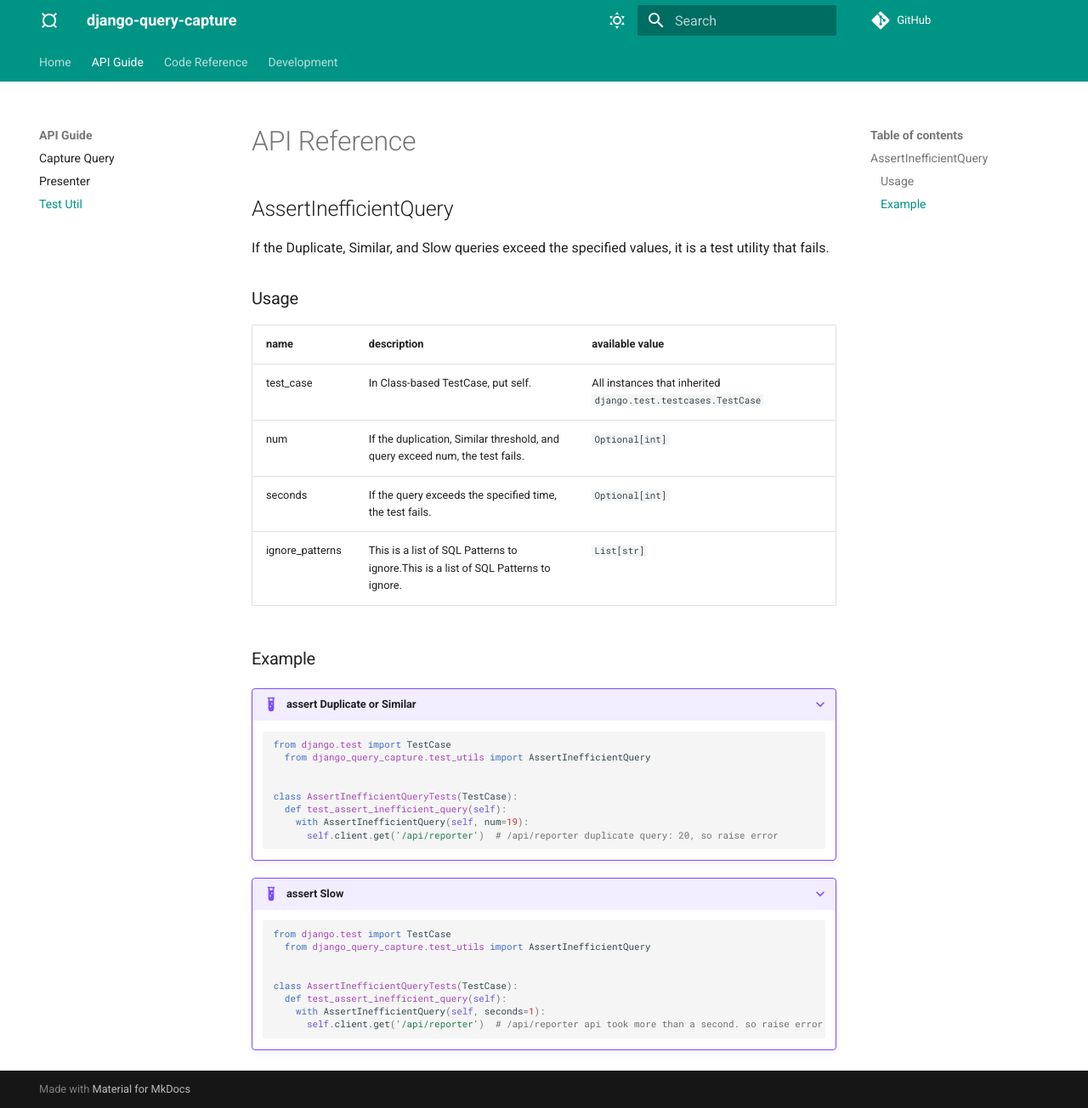
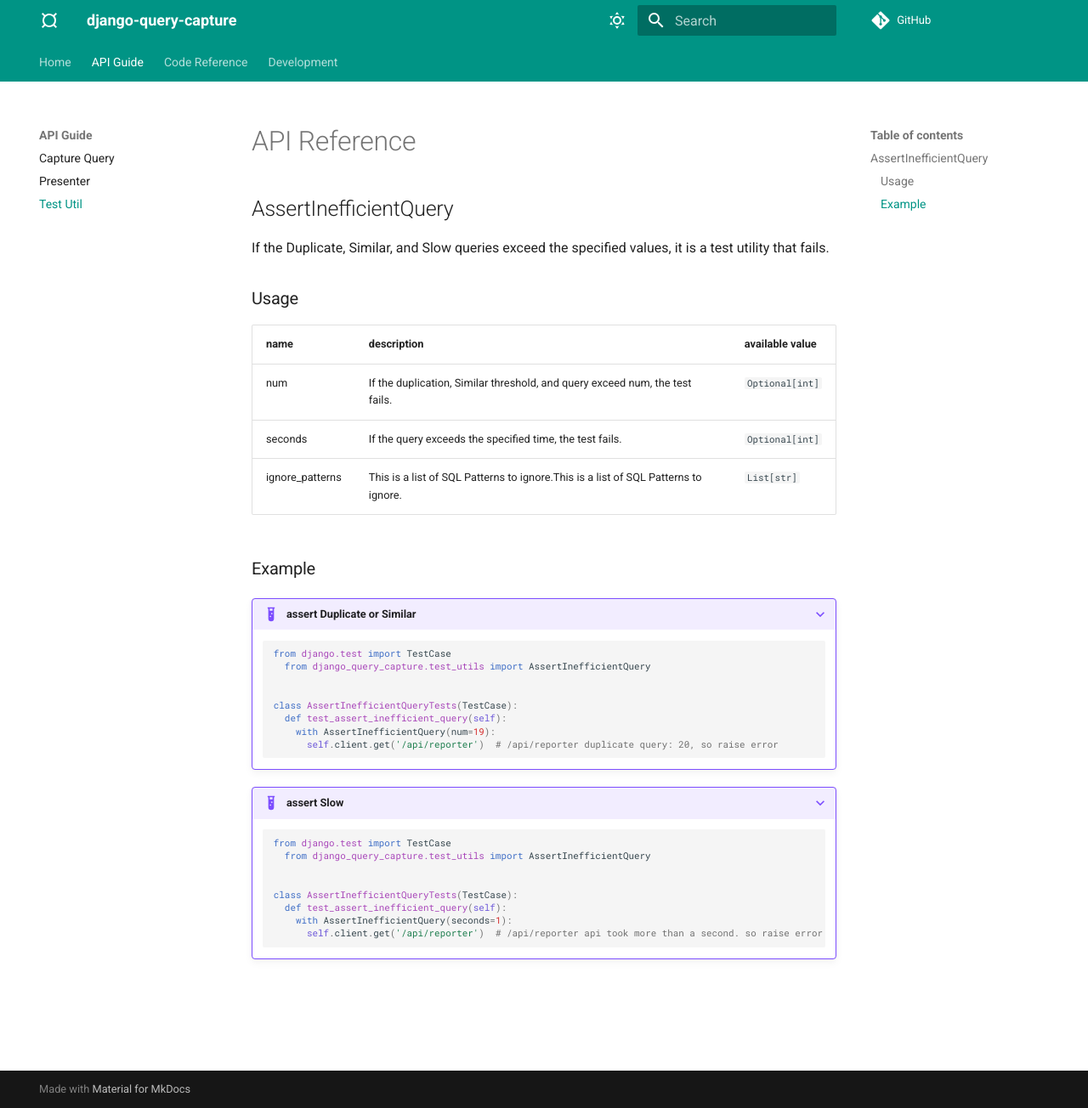
Before and after one commit to AsheKR/django-query-capture, an MkDocs documentation site: the page built from docs/api_guide/test_util.md, in a window 1280 px wide and 1304 px high. Shown: the whole window at 85% size. Built offline with MkDocs 1.6.1 and Material for MkDocs 9.7.7, drawn with Linux system fonts in a browser that asks for light colours; comment, search, counter and statistics services are not loaded.

Commit message:
Enhance/test util remove test case (#41)
* enhance: remove test_case

* docs: change removed test-case

````diff
--- a/docs/api_guide/test_util.md
+++ b/docs/api_guide/test_util.md
@@ -8,7 +8,6 @@
 
 | name            | description                                                                        | available value                                                |
 |-----------------|------------------------------------------------------------------------------------|----------------------------------------------------------------|
-| test_case       | In Class-based TestCase, put self.                                                 | All instances that inherited `django.test.testcases.TestCase`  |
 | num             | If the duplication, Similar threshold, and query exceed num, the test fails.       | `Optional[int]`                                                          |
 | seconds         | If the query exceeds the specified time, the test fails.                           | `Optional[int]`                                                          |
 | ignore_patterns | This is a list of SQL Patterns to ignore.This is a list of SQL Patterns to ignore. | `List[str]`                                                    |
@@ -23,7 +22,7 @@
 
     class AssertInefficientQueryTests(TestCase):
       def test_assert_inefficient_query(self):
-        with AssertInefficientQuery(self, num=19):
+        with AssertInefficientQuery(num=19):
           self.client.get('/api/reporter')  # /api/reporter duplicate query: 20, so raise error
     ```
 
@@ -35,6 +34,6 @@
 
     class AssertInefficientQueryTests(TestCase):
       def test_assert_inefficient_query(self):
-        with AssertInefficientQuery(self, seconds=1):
+        with AssertInefficientQuery(seconds=1):
           self.client.get('/api/reporter')  # /api/reporter api took more than a second. so raise error
     ```
````
Also changed, not shown: 2 other files.
